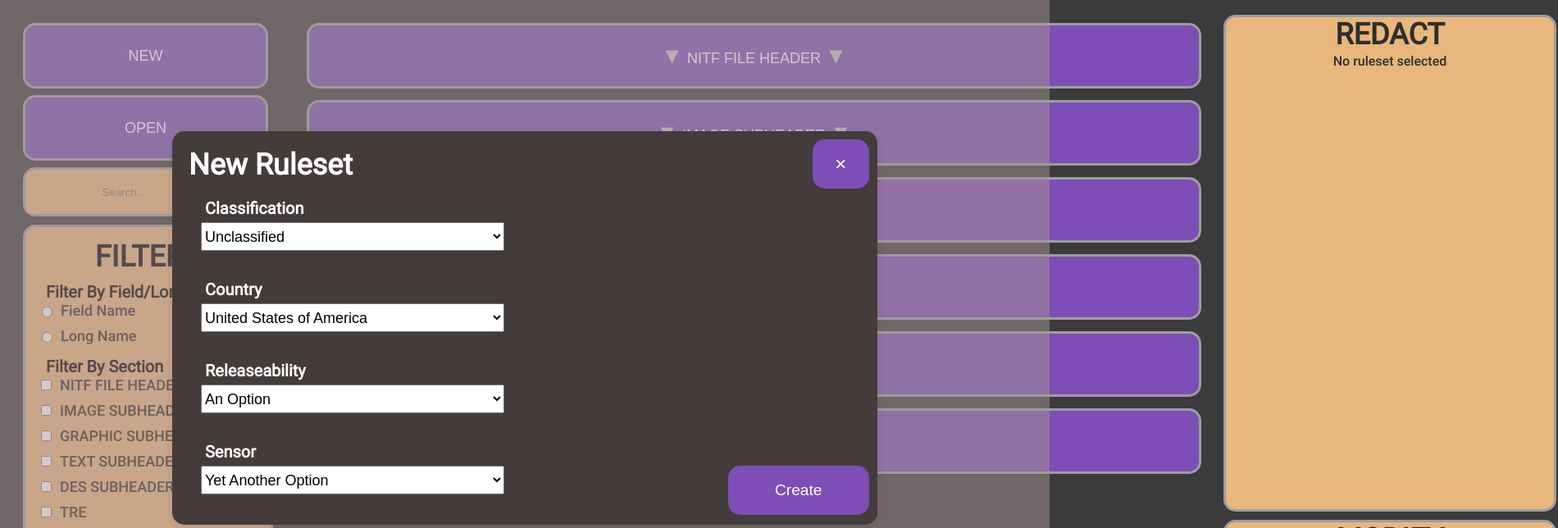
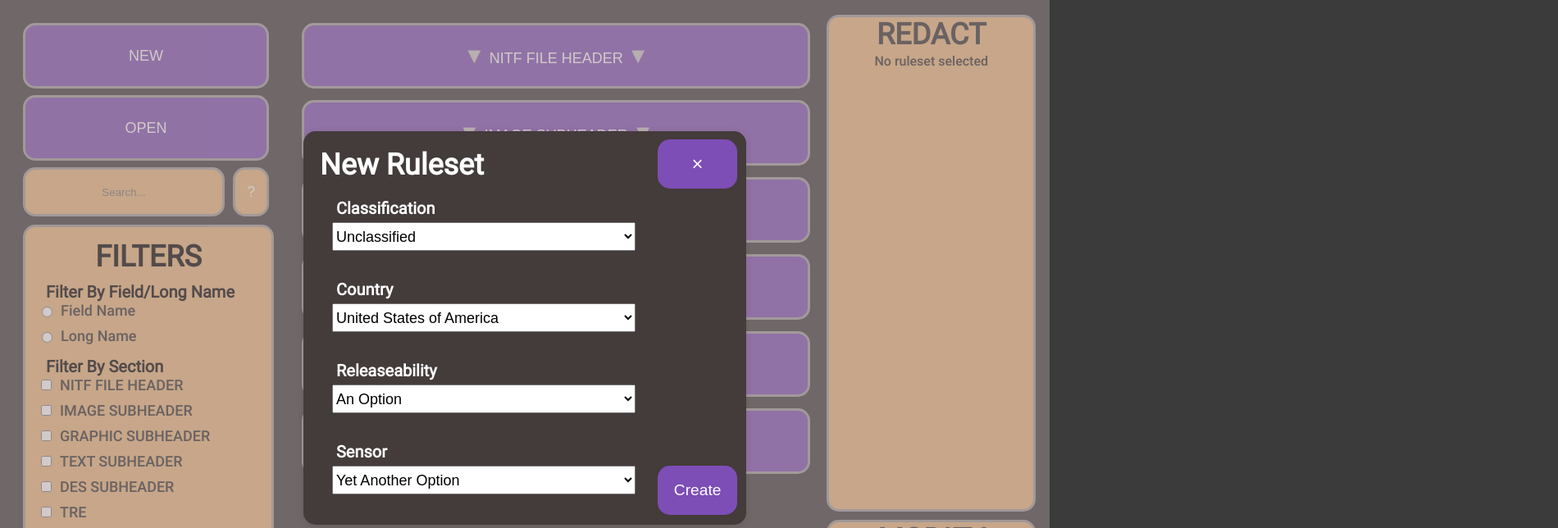
Before and after one commit to aramis-matos/RE-UI-Remake, a React (Vite) app: page / in a window 1280 px wide. Both pictures are taken after a click on the button "NEW". Shown: the top 644 px of the page at 82% size, 1900 px wide, since content can reach past the window. Built offline with nearby package versions, Linux system fonts and the light colour scheme; the HTML template or start-up script is replaced by a standard one.

Commit message:
fixed elements overlapping when window made smaller, haven't figured out how to make accordion headers take up the full available window space between the left and right sections.

```diff
--- a/src/index.css
+++ b/src/index.css
@@ -55,14 +55,11 @@ body {
   font-family: "Roboto-Medium";
   font-size: 16px;
   scrollbar-gutter: stable;
-  /* min-height: 1000px; */
   background-color: var(--n800);
 }
 
 html {
-  width: 1900px;
   height: 100%;
-  min-width: 1000px;
 }
 
 /*text settings general*/
@@ -123,7 +120,6 @@ button:disabled {
   background-color: var(--n600);
 }
 
-
 /* LEFT SIDE OF PAGE
 
 GROUPING BY PAGE SIDES. DO NOT DELETE BETWEEN THIS AND THE LINE THAT SAYS
@@ -138,12 +134,12 @@ GROUPING BY PAGE SIDES. DO NOT DELETE BETWEEN THIS AND THE LINE THAT SAYS
   margin-top: 0px;
 }
 .left-panel > .content {
-  display:flex;
+  display: flex;
   flex-direction: column;
   flex-shrink: 1;
   top: 0;
   padding-top: 20px;
-  width: 100%
+  width: 100%;
 }
 
 /*NEW BUTTON*/
@@ -170,8 +166,7 @@ GROUPING BY PAGE SIDES. DO NOT DELETE BETWEEN THIS AND THE LINE THAT SAYS
   width: 685px;
   height: 500px;
   max-height: 90vh;
-  overflow-y: auto;
-
+  overflow-y: scroll;
   p {
     color: white;
     margin: auto;
@@ -187,12 +182,11 @@ GROUPING BY PAGE SIDES. DO NOT DELETE BETWEEN THIS AND THE LINE THAT SAYS
 }
 
 .details.active {
-  display:block;
+  display: block;
 }
 
 .toggle {
   cursor: pointer;
-
 }
 
 .OpenModalOnPageContent {
@@ -213,7 +207,7 @@ GROUPING BY PAGE SIDES. DO NOT DELETE BETWEEN THIS AND THE LINE THAT SAYS
   }
 
   li {
-      background-color: #4CAF50;
+    background-color: #4caf50;
     color: white;
     padding: 8px;
     margin-bottom: 10px;
@@ -222,19 +216,12 @@ GROUPING BY PAGE SIDES. DO NOT DELETE BETWEEN THIS AND THE LINE THAT SAYS
   }
 }
 
-
-
-
-
-
-
-
 .rulesetObject {
   padding: 15px;
 }
 
-.rulesetOnPageModalContent h4{
-  color:rgb(255, 255, 255)
+.rulesetOnPageModalContent h4 {
+  color: rgb(255, 255, 255);
 }
 
 .rulesetOnPageModalContent select {
@@ -249,7 +236,7 @@ GROUPING BY PAGE SIDES. DO NOT DELETE BETWEEN THIS AND THE LINE THAT SAYS
   border-radius: 15px;
   position: relative;
   box-shadow: 0 2px 10px rgba(0, 0, 0, 0.1);
-  width: 820px;
+  width: 500px;
   height: 440px;
 
   p {
@@ -258,18 +245,14 @@ GROUPING BY PAGE SIDES. DO NOT DELETE BETWEEN THIS AND THE LINE THAT SAYS
     font-family: "Roboto";
     font-size: 36px;
     font-weight: bold;
-
   }
 }
-
-
-
 
 .ruleset-close-button {
   position: absolute;
   top: 2%;
-  right: 1.2%;
-  width: 8%;
+  right: 2%;
+  width: 18%;
   height: 10%;
   background: solid;
   border: none;
@@ -280,8 +263,8 @@ GROUPING BY PAGE SIDES. DO NOT DELETE BETWEEN THIS AND THE LINE THAT SAYS
 .ruleset-save-button {
   position: absolute;
   top: 85%;
-  right: 1.2%;
-  width: 20%;
+  right: 2%;
+  width: 18%;
   height: 10%;
   background: solid;
   border: none;
@@ -426,7 +409,7 @@ button.delete {
 }
 
 /*makes help and search horizontal*/
-.helpSearch{
+.helpSearch {
   height: 60px;
   max-width: 300px;
   margin: 0px;
@@ -496,7 +479,6 @@ button.delete {
   justify-content: center;
   align-items: center;
   z-index: 1000;
-
 }
 
 .help-page-modal-content {
@@ -509,12 +491,12 @@ button.delete {
   height: 1000px;
   text-align: center;
 
-  h1{
+  h1 {
     color: var(--c100);
     padding: 20px 0px 50px 0px;
     font-size: 60px;
   }
-  h2{
+  h2 {
     color: var(--c100);
     padding: 20px 0px 20px 0px;
     font-size: 40px;
@@ -527,7 +509,6 @@ button.delete {
     font-family: "Roboto";
     font-size: 30px;
     font-weight: bold;
-
   }
 }
 
@@ -535,7 +516,7 @@ button.delete {
   position: absolute;
   top: 85%;
   right: 1%;
-  width:20%;
+  width: 20%;
   height: 10%;
   background: solid;
   border: none;
@@ -547,17 +528,15 @@ button.delete {
 .redact,
 .compare,
 .templates-manager {
-  display: grid;
+  display: flex;
 
   flex-direction: row;
   justify-content: space-between;
   width: auto;
-  grid-template-columns: 18% 60% auto;
+  grid-template-columns: 18% auto 18;
 }
 
-
 /* REDACT MENU: R/M Preview Element */
-
 
 .filters_preview_modal label {
   display: flex;
@@ -573,7 +552,7 @@ button.delete {
 .preferences_preview_modal {
   width: 100%;
   font-size: 18px;
-  max-height: 300px;
+  height: auto;
 }
 
 .preferences-div input[type="text"] {
@@ -622,7 +601,7 @@ button.delete {
 }
 
 .filters-div {
-  height: 400px;
+  height: auto;
   margin: 15px;
 }
 
@@ -675,7 +654,6 @@ button.delete {
   margin-right: 10px;
 }
 
-
 /*Redact, Modify, Preference, Filters Divs CSS*/
 .redact-div,
 .modify-div,
@@ -699,7 +677,7 @@ button.delete {
 /*RULESET ON PAGE CSS*/
 /* Ruleset Modal */
 .ruleset-modal {
-  max-width: 1000px;
+  /* max-width: 1000px; */
   max-height: 500px;
 }
 
@@ -714,7 +692,6 @@ button.delete {
   justify-content: center;
   align-items: center;
   z-index: 1000;
-
 }
 
 .open-close-button {
@@ -729,9 +706,8 @@ button.delete {
   cursor: pointer;
 }
 
-.openPageModalContent h4{
-  color:rgb(255, 255, 255)
-
+.openPageModalContent h4 {
+  color: rgb(255, 255, 255);
 }
 
 .openOnPageModalContent select {
@@ -741,11 +717,6 @@ button.delete {
 }
 
 /*LEFT SIDE DONE DO NOT DELETE ABOVE THIS LINE*/
-
-
-
-
-
 
 /*MIDDLE PAGE CONTENT*/
 .nitf-headers {
@@ -763,10 +734,11 @@ button.delete {
   text-align: center;
 }
 /*Traingle styling*/
-.accordion span, .accordion-open span {
+.accordion span,
+.accordion-open span {
   font-size: 27px;
   color: #c9c9c9;
-  display:inline-block;
+  display: inline-block;
   margin: 0 auto;
 }
 .accordion-open span {
@@ -774,7 +746,8 @@ button.delete {
 }
 
 /* Add a background color to the button when you move the mouse over it (hover) */
-.accordion:hover, .accordion-open:hover {
+.accordion:hover,
+.accordion-open:hover {
   background-color: var(--c100);
 }
 .accordion-open {
@@ -784,7 +757,7 @@ button.delete {
   transition: 0.2s;
   top: 0;
   position: -webkit-sticky;
-  position:sticky;
+  position: sticky;
   background-color: var(--p700);
   z-index: 0;
 }
@@ -842,7 +815,7 @@ button.delete {
   opacity: 0;
 }
 
-.field-row  div {
+.field-row div {
   margin-left: 10px;
 }
 
@@ -878,7 +851,8 @@ button.delete {
   transition: max-height 50s ease;
 }
 
-.tre-fields-list > .field-row, .tre-panel > .field-header {
+.tre-fields-list > .field-row,
+.tre-panel > .field-header {
   padding-left: 10px;
 }
 
@@ -944,7 +918,7 @@ button.delete {
   width: 100%;
   color: white;
   flex-shrink: 1;
-  top:5px;
+  top: 5px;
 }
 
 /*Redact, Modify, Preference, Filters Divs CSS*/
@@ -967,18 +941,13 @@ button.delete {
   overflow-y: auto;
 }
 /*arrows for modify being shown*/
-.arrow{
+.arrow {
   font-size: 150%;
 }
 
-
-
 /* RIGHT SIDE OF PAGE DONE*/
 
-
-
 /* OTHER  */
-
 
 .popup-content {
   /* Overrides reactjs-popup defaults */
@@ -1010,29 +979,15 @@ button.delete {
   color: rgb(190, 190, 190);
 }
 
-
 /* Used to implent the stick of the left and right panels and the center headers*/
 .content {
   position: -webkit-sticky;
   position: sticky;
-  align-self:flex-start;
-  display:flex;
+  align-self: flex-start;
+  display: flex;
   flex-direction: column;
   align-items: flex-start;
 }
-
-
-
-
-
-
-
-
-
-
-
-
-
 
 /*DONT THINK WE NEED - to be discused with team*/
 /* RULESPECS */
```
Lines whose indentation alone changed are shown as unchanged.
